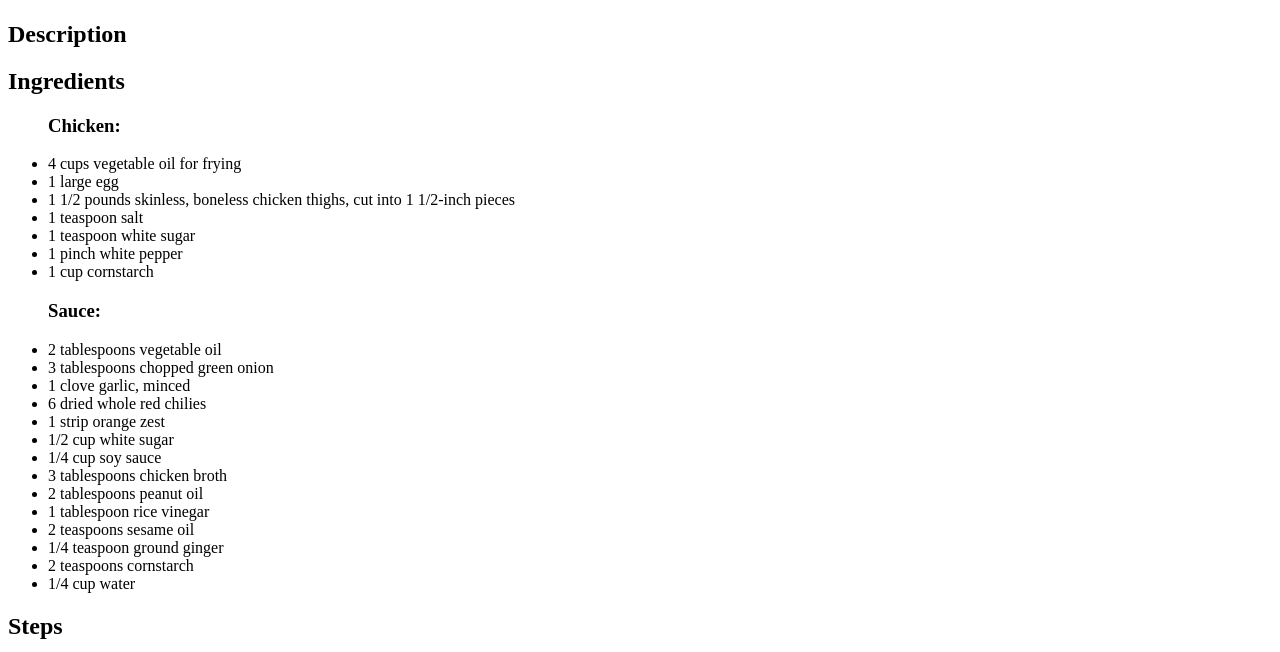
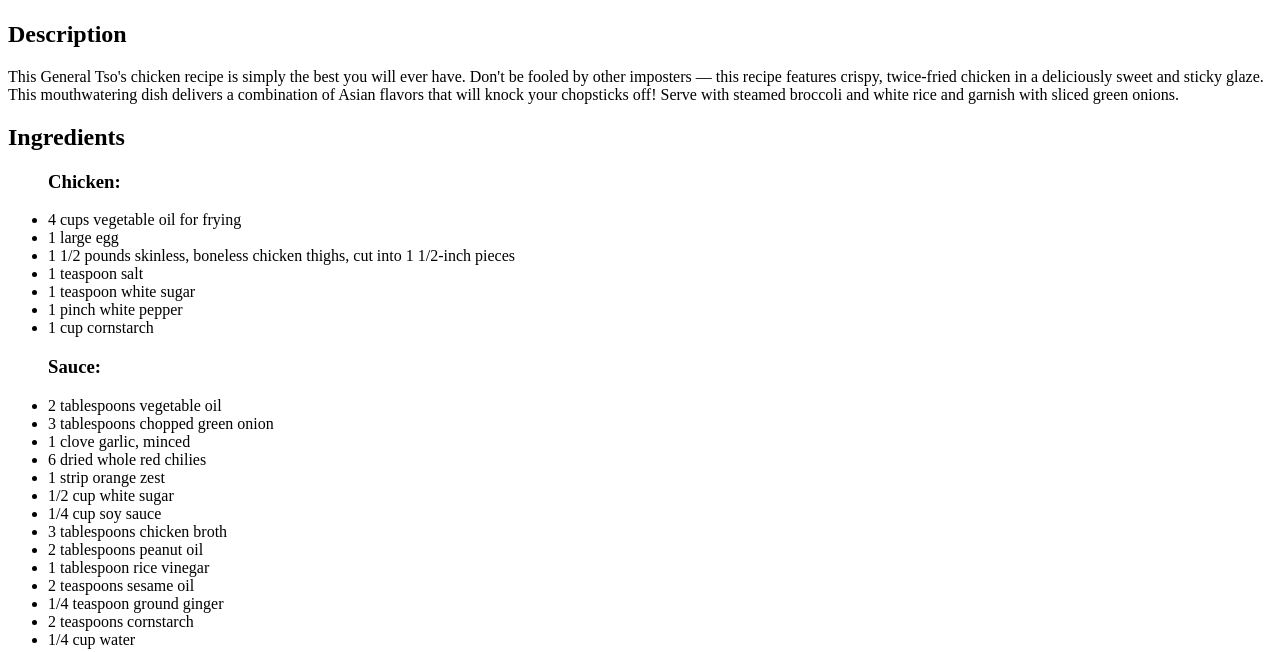
Before and after one commit to gyarbrough/odin-recipes, a plain HTML site: page recipes/general-tso-chicken.html in a window 1280 px wide. Shown: the part 383-1035 px from the top of the page. Drawn offline with Linux system fonts and the light colour scheme.

Commit message:
Add missing recipe descriptions

```diff
--- a/recipes/general-tso-chicken.html
+++ b/recipes/general-tso-chicken.html
@@ -10,6 +10,7 @@
     <h1>General Tso's Chicken</h1>
     <img src="https://www.allrecipes.com/thmb/Z0vvHElrH7IqvTa9P3uab11pCzU=/750x0/filters:no_upscale():max_bytes(150000):strip_icc():format(webp)/91499-GeneralTsaosChicken-II-2X3-0726-14d4ac1bdfcd4f109bb18ddbb2e55df7.jpg" alt="general tso's chicken on a white plate">
     <h2>Description</h2>
+    <p>This General Tso's chicken recipe is simply the best you will ever have. Don't be fooled by other imposters — this recipe features crispy, twice-fried chicken in a deliciously sweet and sticky glaze. This mouthwatering dish delivers a combination of Asian flavors that will knock your chopsticks off! Serve with steamed broccoli and white rice and garnish with sliced green onions.</p>
     <h2>Ingredients</h2>
     <ul>
         <h3>Chicken:</h3>
```
Also changed, not shown: recipes/greek-baklava.html (+1 -0 lines).
